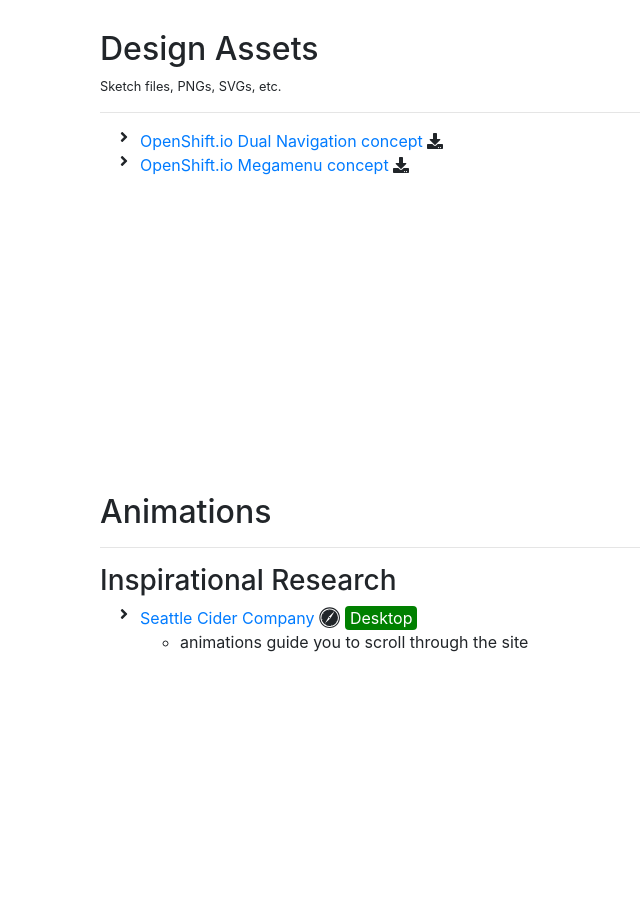
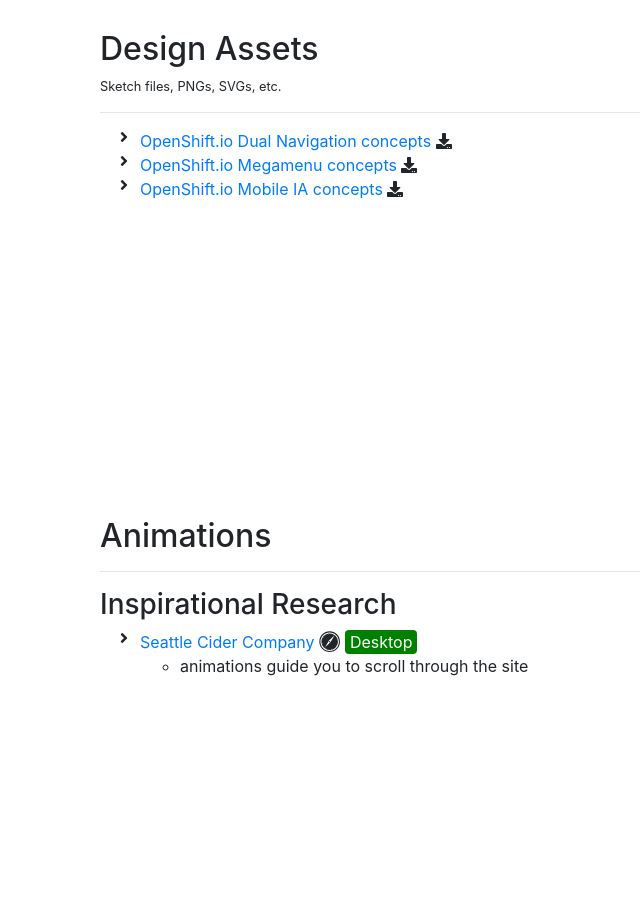
Before and after one commit to AdamJ/DesignSprint, a website: page index.html in a window 1280 px wide. Shown: the part 2000-2917 px from the top of the page, without its empty margins (0-640 px from the left). Drawn offline with nearby package versions, Linux system fonts and the light colour scheme.

Commit message:
add sketch file to download list

```diff
--- a/index.html
+++ b/index.html
@@ -193,13 +193,19 @@
           <span class="fa-li">
             <i class="fas fa-angle-right"></i>
           </span>
-          <a href="designs/sketch/dualnavigation.sketch" target="top">OpenShift.io Dual Navigation concept</a> <i class="fas fa-download"></i>
+          <a href="designs/sketch/dualnavigation.sketch" target="top">OpenShift.io Dual Navigation concepts</a> <i class="fas fa-download"></i>
         </li>
         <li>
           <span class="fa-li">
             <i class="fas fa-angle-right"></i>
           </span>
-          <a href="designs/sketch/Megamenu.sketch" target="top">OpenShift.io Megamenu concept</a> <i class="fas fa-download"></i>
+          <a href="designs/sketch/Megamenu.sketch" target="top">OpenShift.io Megamenu concepts</a> <i class="fas fa-download"></i>
+        </li>
+        <li>
+          <span class="fa-li">
+            <i class="fas fa-angle-right"></i>
+          </span>
+          <a href="designs/sketch/MobileStuff.sketch" target="top">OpenShift.io Mobile IA concepts</a> <i class="fas fa-download"></i>
         </li>
       </ul>
     </section>
```
